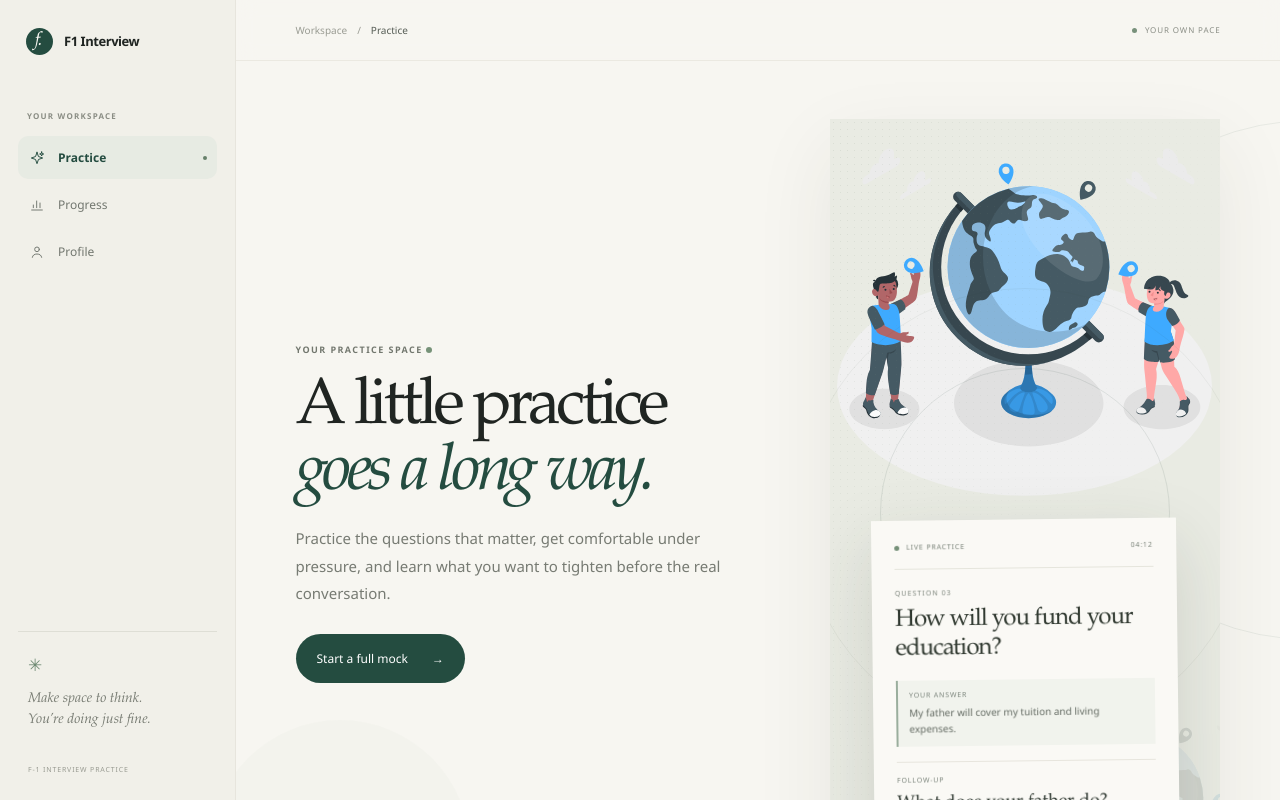
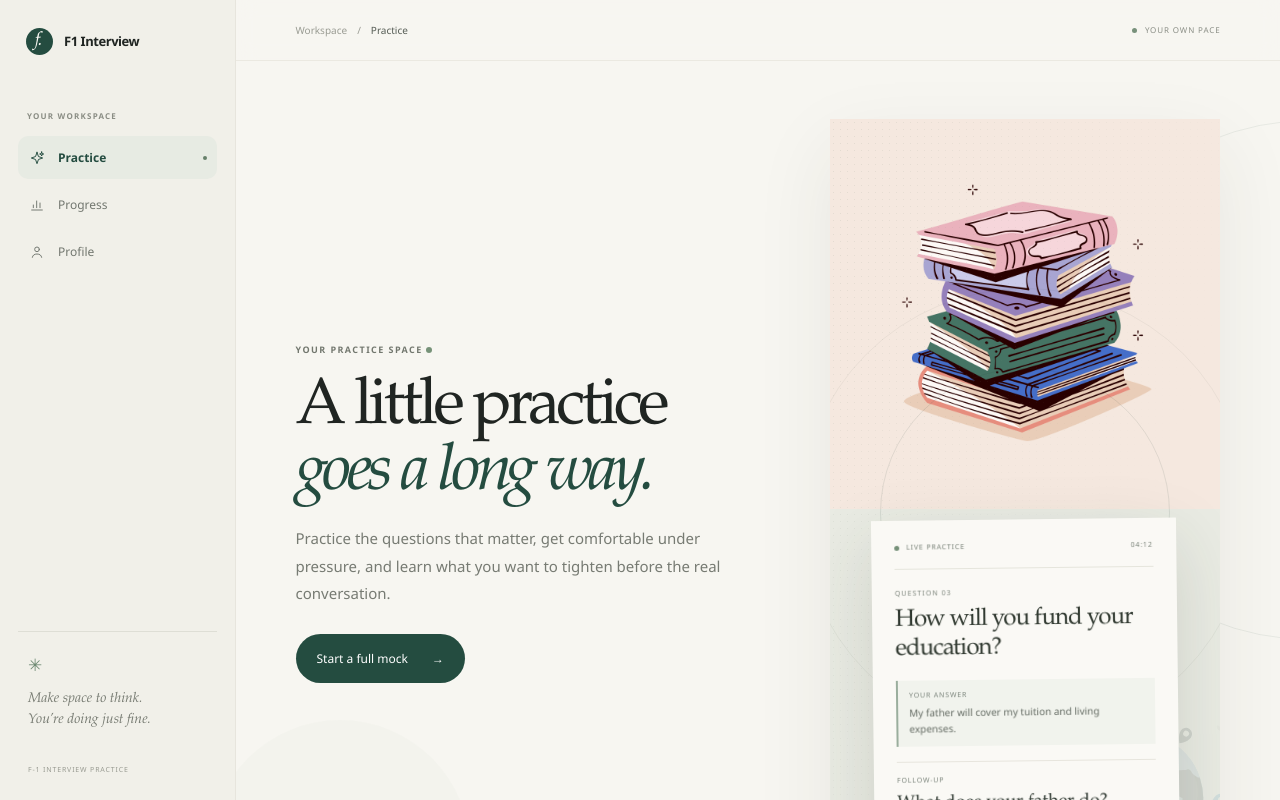
Before and after one commit to ahmedawan216/f1-interview, a Next.js app: page /app/practice in a window 1280 px wide. Shown: the top 800 px of the page. Built offline with nearby package versions, Linux system fonts and the light colour scheme.

Commit message:
use study illustration in practice workspace

```diff
--- a/app/app/practice/page.tsx
+++ b/app/app/practice/page.tsx
@@ -49,7 +49,7 @@ export default function PracticePage() {
         </div>
 
         <div className="practice-visual" aria-hidden="true">
-          <img className="practice-illustration" src="/visuals/World-amico.svg" alt="" />
+          <img className="practice-illustration" src="/visuals/6885305.jpg" alt="" />
           <span className="practice-orbit practice-orbit-one" />
           <span className="practice-orbit practice-orbit-two" />
           <span className="practice-visual-index">F-1 / 01</span>
```
